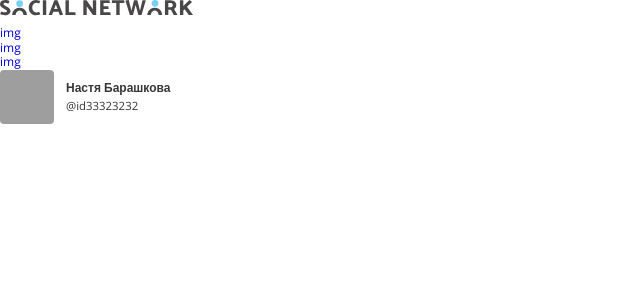
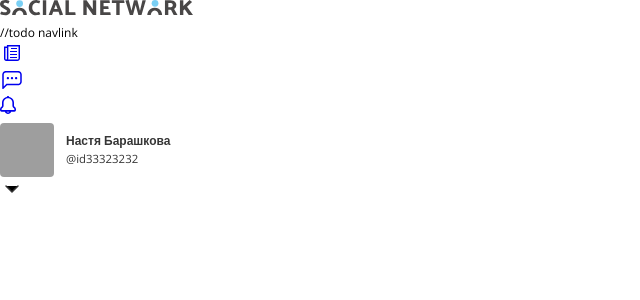
Before and after one commit to MargaritaZh/social-network-main, a React (Create React App) app: page / in a window 1280 px wide. Shown: the top 300 px of the page, without its empty margins (0-640 px from the left). Built offline with nearby package versions, Linux system fonts and the light colour scheme; grey boxes are pictures that could not be loaded.

Commit message:
DropDownMenu

```diff
--- a/src/components/SvgIcon.tsx
+++ b/src/components/SvgIcon.tsx
@@ -13,6 +13,7 @@ export const SvgIcon = ({iconId, width, height, viewBox}: SvgIconProps) => {
              height={height || "24"}
              viewBox={viewBox || "0 0 24 24"}>
             <use xlinkHref={`${sprite}#${iconId}`}></use>
+        {/* ./../assets/icons-sprite.svg#newpaper   */}
         </svg>
     );
 };
--- /dev/null
+++ b/src/components/dropDownMenu/DropDownMenu.tsx
@@ -0,0 +1,36 @@
+import * as React from 'react';
+import {SvgIcon} from "../SvgIcon";
+import {useState} from "react";
+import {dropDownLinkType} from "../../data/types";
+
+
+export type DropDownMenuProps = {
+    menuItems: Array<dropDownLinkType>
+}
+
+export const DropDownMenu = ({menuItems}: DropDownMenuProps) => {
+
+    const [open, isOpen] = useState(false)
+
+    const onClickHandler = () => {
+        isOpen(prev => !prev)
+
+    }
+
+    return (
+        <>
+            <button onClick={onClickHandler}>
+                <SvgIcon iconId={"arrowDown"}/>
+            </button>
+            {open && <ul>
+                {menuItems.map((item, index) => {
+                    return (
+                        <li key={index}>
+                            <a href={item.href}>{item.title}</a> //todo navlink
+                        </li>
+                    )
+                })}
+            </ul>}
+        </>
+    );
+};
--- /dev/null
+++ b/src/data/data.ts
@@ -0,0 +1,24 @@
+import {dropDownLinkType} from "./types";
+
+export const dropDownMenuItems: Array<dropDownLinkType> = [
+    {
+        href: "#1",
+        title: "Menu item 1",
+    },
+    {
+        href: "#2",
+        title: "Menu item 2",
+    },
+    {
+        href: "#3",
+        title: "Menu item 3",
+    },
+    {
+        href: "#4",
+        title: "Menu item 4",
+    },
+    {
+        href: "#5",
+        title: "Menu item 5",
+    },
+]
--- /dev/null
+++ b/src/data/types.ts
@@ -0,0 +1,5 @@
+
+export type dropDownLinkType = {
+    href: string
+    title: string
+}
--- a/src/layout/header/Header.tsx
+++ b/src/layout/header/Header.tsx
@@ -3,25 +3,28 @@ import * as React from 'react';
 import logo from "../../assets/logo.svg"
 import {style} from "./Header.style"
 import {UserElement} from "../../components/userElement/UserElement";
+import {SvgIcon} from "../../components/SvgIcon";
+import {DropDownMenu} from "../../components/dropDownMenu/DropDownMenu";
+import {dropDownMenuItems} from "../../data/data";
 
 
 type HeaderProps = {};
 export const Header = (props: HeaderProps) => {
     return (
         <style.Header>
-
             <img src={logo} alt={"logotype"}/>
             <nav>
                 <ul>
-                        <li><a href={"#"}>img</a></li>
-                        <li><a href={"#"}>img</a></li>
-                        <li><a href={"#"}>img</a></li>
+                    //todo navlink
+                    <li><a href={"#"}><SvgIcon iconId={"newspaper"}/></a></li>
+                    <li><a href={"#"}><SvgIcon iconId={"message"}/></a></li>
+                    <li><a href={"#"}><SvgIcon iconId={"notification"}/></a></li>
                 </ul>
                 <div>
                     <UserElement/>
+                    <DropDownMenu menuItems={dropDownMenuItems}/>
                 </div>
             </nav>
-
         </style.Header>
     );
 };
```
Also changed, not shown: src/assets/icons-sprite.svg. Lines whose indentation alone changed are shown as unchanged.
